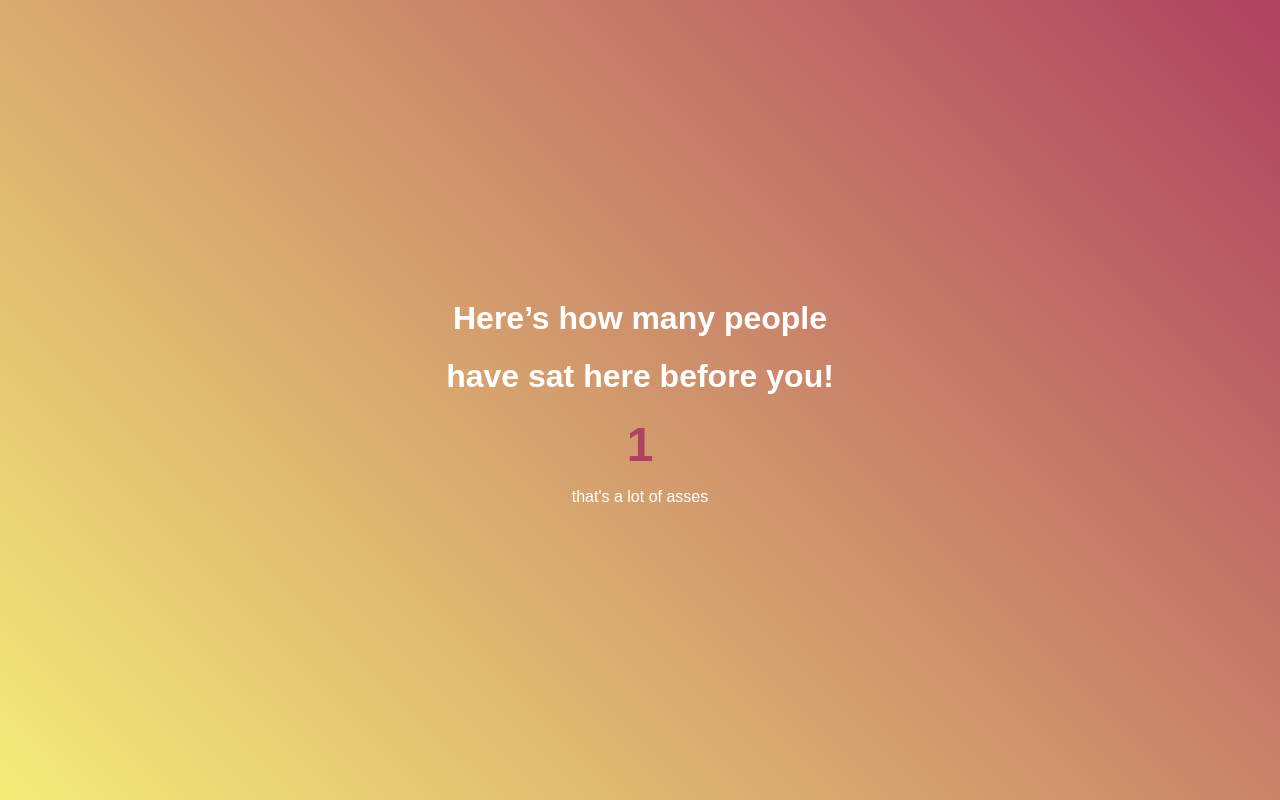
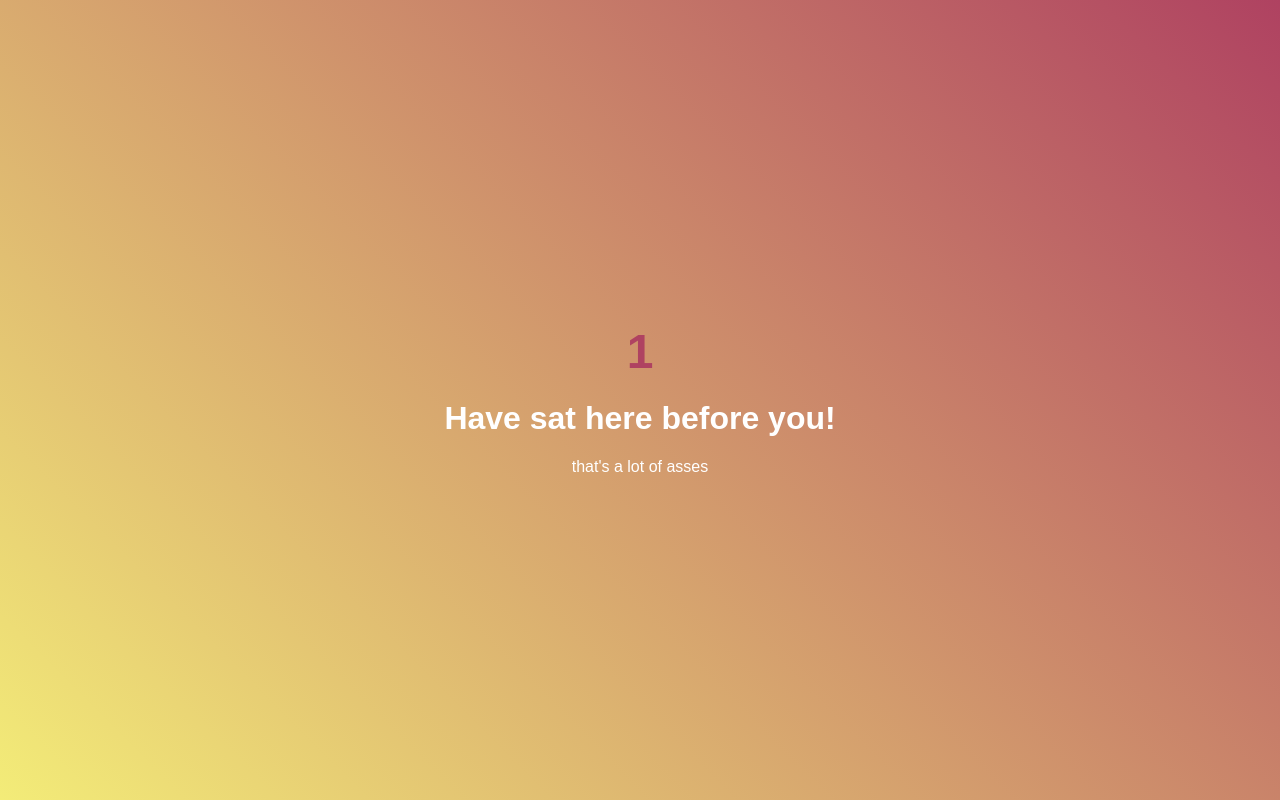
Before and after one commit to Must-be-Ash/visiter, a React (Create React App) app: page / in a window 1280 px wide. Built offline with nearby package versions, Linux system fonts and the light colour scheme.

Commit message:
Update App.js

```diff
--- a/src/App.js
+++ b/src/App.js
@@ -24,9 +24,8 @@ function App() {
   return (
     <div className="App">
       <div className="container">
-        <h1>Here&rsquo;s how many people </h1>
-        <h1>have sat here before you!</h1>
         <div className="counter">{count}</div>
+        <h1>Have sat here before you!</h1>
         <p>that&#39;s a lot of asses</p>
 
       </div>
```
